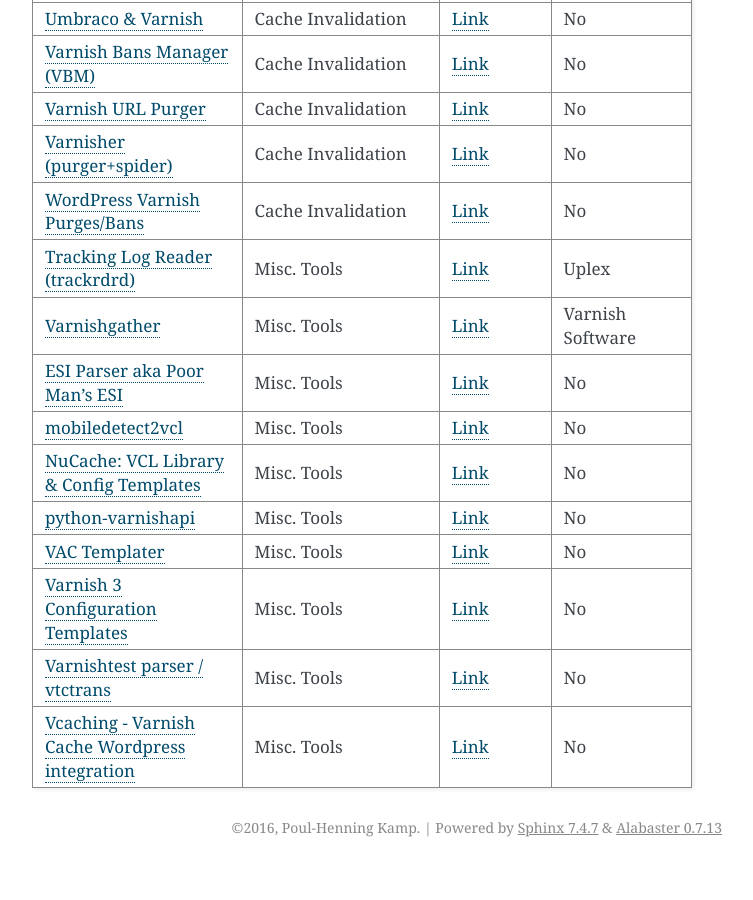
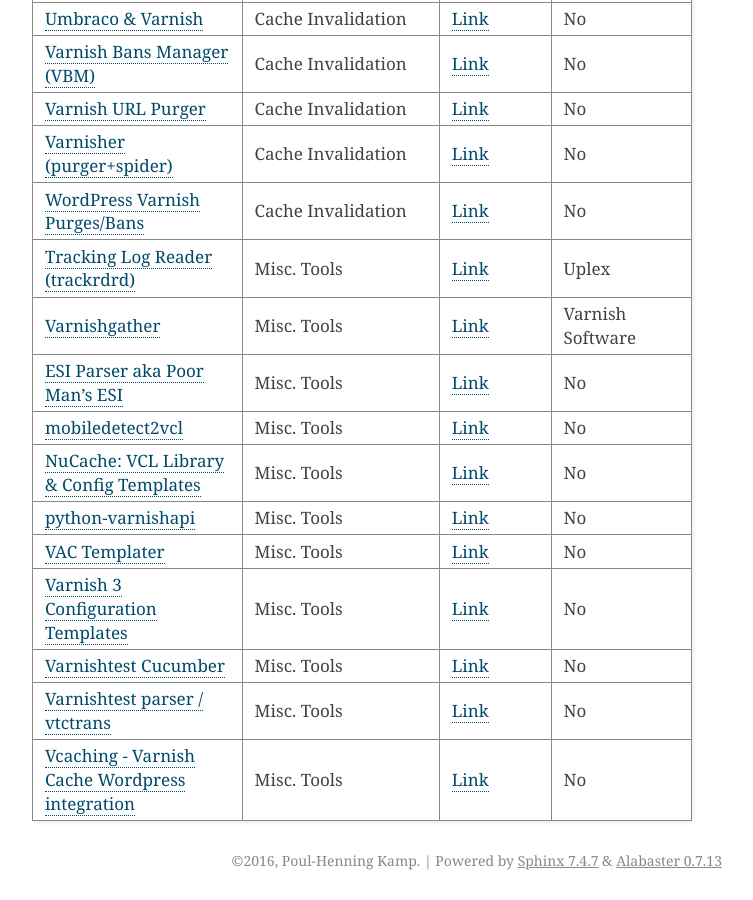
Before and after one commit to varnishcache/homepage, a Sphinx documentation site: the page built from R1/source/extras/index.rst, in a window 1280 px wide and 900 px high, scrolled down 2598 px. Shown: the whole window, without its empty margins (388-1141 px from the left). Built offline with Sphinx 7.4.7, drawn with Linux system fonts in a browser that asks for light colours; pages that are not in the unit, such as notebooks, are missing from menus; comment, search, counter and statistics services are not loaded; before the commit the page ends 3465 px from its top, so only the background shows below that.

Commit message:
added extra: Varnishtest Cucumber

```diff
--- a/R1/source/extras/index.rst
+++ b/R1/source/extras/index.rst
@@ -126,6 +126,8 @@
 +---------------------------------------------------------------------------------------------------------------------------------------------+------------------------------------------------------------------------------------------------------------------------------------------------------------+--------------------------------------------------------------------------------------------------------------------------+----------------------+
 | `Varnish 3 Configuration Templates <https://www.varnish-cache.org/utility/varnish-3-configuration-templates>`__                             | Misc. Tools                                                                                                                                                | `Link <https://github.com/mattiasgeniar/varnish-3.0-configuration-templates>`__                                          | No                   |
 +---------------------------------------------------------------------------------------------------------------------------------------------+------------------------------------------------------------------------------------------------------------------------------------------------------------+--------------------------------------------------------------------------------------------------------------------------+----------------------+
+| `Varnishtest Cucumber <https://www.varnish-cache.org/utility/varnishtest-cucumber>`__                                                       | Misc. Tools                                                                                                                                                | `Link <https://github.com/nstielau/varnishtest_cucumber>`__                                                              | No                   |
++---------------------------------------------------------------------------------------------------------------------------------------------+------------------------------------------------------------------------------------------------------------------------------------------------------------+--------------------------------------------------------------------------------------------------------------------------+----------------------+
 | `Varnishtest parser / vtctrans <https://www.varnish-cache.org/utility/varnishtest-parser-vtctrans>`__                                       | Misc. Tools                                                                                                                                                | `Link <https://github.com/xcir/vtctrans>`__                                                                              | No                   |
 +---------------------------------------------------------------------------------------------------------------------------------------------+------------------------------------------------------------------------------------------------------------------------------------------------------------+--------------------------------------------------------------------------------------------------------------------------+----------------------+
 | `Vcaching - Varnish Cache Wordpress integration <https://www.varnish-cache.org/utility/vcaching-varnish-cache-wordpress-integration>`__     | Misc. Tools                                                                                                                                                | `Link <https://github.com/razvanstanga/varnish-caching-wordpress-plugin>`__                                              | No                   |
```
